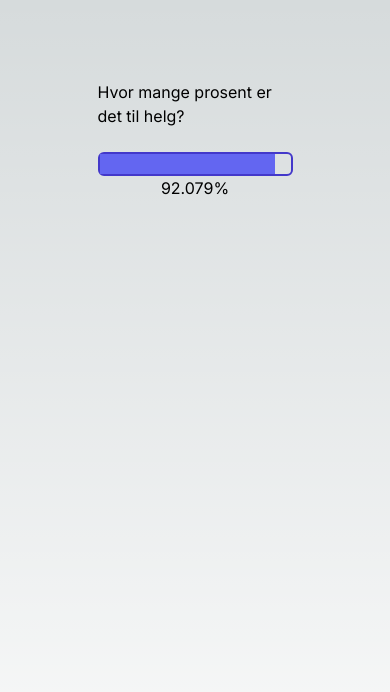
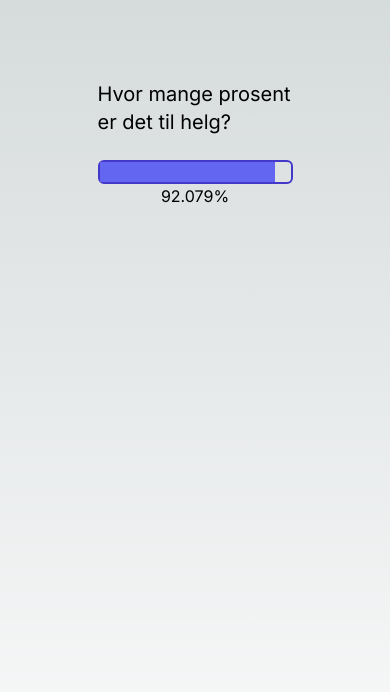
Before and after one commit to MikAoJk/helg-progress-bar, a Next.js app: page / in a window 390 px wide. Shown: the top 692 px of the page. Built offline with nearby package versions, Linux system fonts and the light colour scheme.

Commit message:
chore: change text size

```diff
--- a/src/components/ProgressBar.tsx
+++ b/src/components/ProgressBar.tsx
@@ -8,7 +8,7 @@ export type ProgressBarProps = {
 const ProgressBar = ({progress, progressText}: ProgressBarProps) => {
     return (
         <div className="flex flex-col items-center justify-center w-1/2 lg:w-1/3">
-            <h1 className="lg:text-3xl">{progressText}</h1>
+            <h1 className="text-xl lg:text-3xl">{progressText}</h1>
             <div className="mt-6 w-full border-2 border-indigo-700 h-6 rounded-md">
                 <div
                     className="bg-indigo-500 h-full transition-all duration-250"
```
